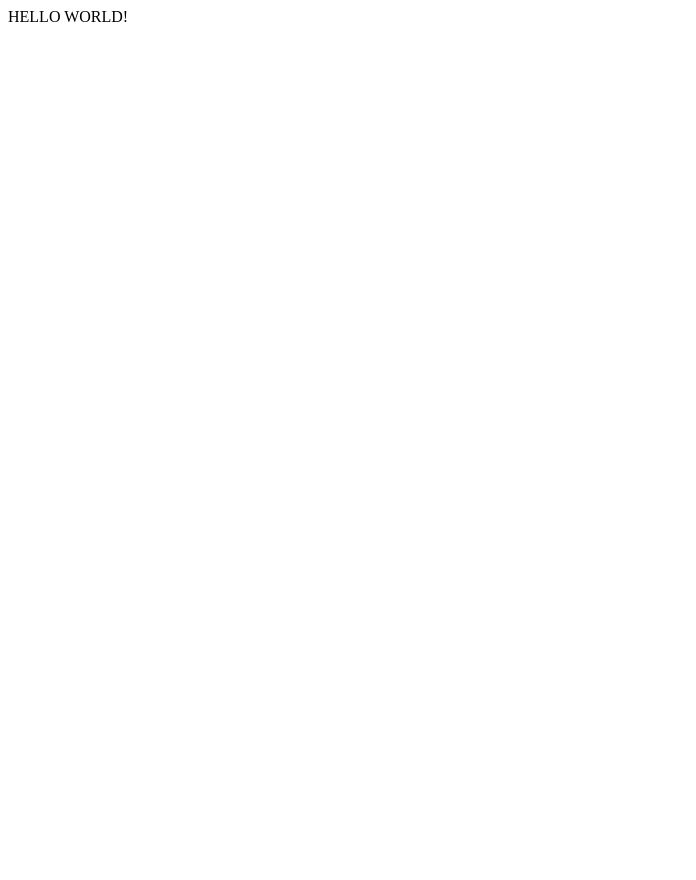
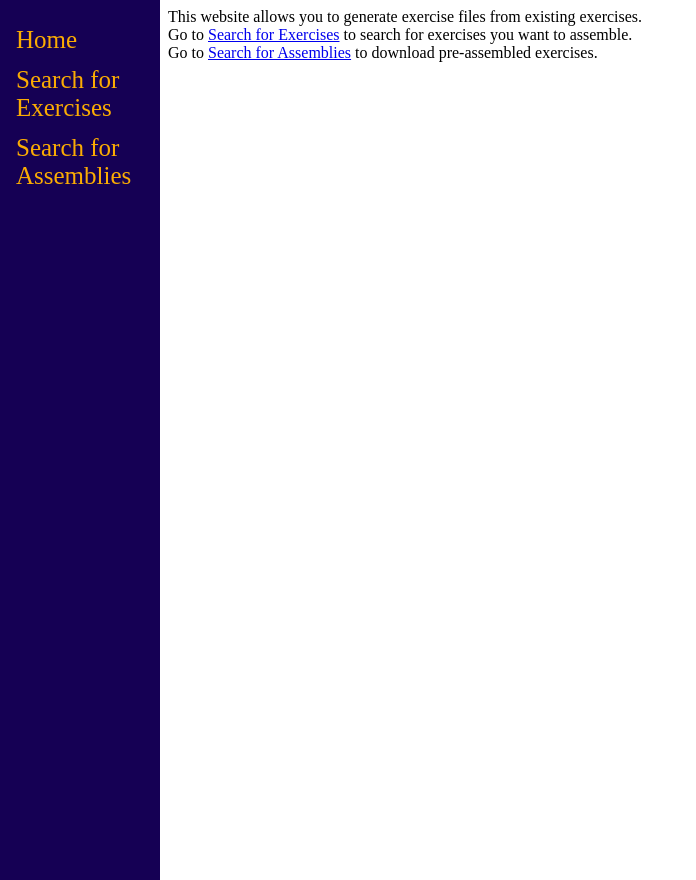
Before and after one commit to Blackstar513/dynamic-exercise-generation, a Django app: page /exgen/ in a window 1280 px wide. Before the commit the part shown is almost empty. Shown: the whole page, without its empty margins (0-696 px from the left). Run offline with Django 3.2, Linux system fonts and the light colour scheme.

Commit message:
renamed index to home; added home view template

```diff
--- a/dynexgen/exgen/templates/exgen/base.html
+++ b/dynexgen/exgen/templates/exgen/base.html
@@ -38,7 +38,7 @@
 
 <body>
 	<div class="sidebar">
-		<a href="{% url 'exgen:index' %}">Home</a>
+		<a href="{% url 'exgen:home' %}">Home</a>
 		<a href="{% url 'exgen:exercise_search' %}">Search for Exercises</a>
 		<a href="{% url 'exgen:assembly_search' %}">Search for Assemblies</a>
 	</div>
--- /dev/null
+++ b/dynexgen/exgen/templates/exgen/home.html
@@ -0,0 +1,11 @@
+{% extends "exgen/base.html" %}
+
+{% block title %}Home{% endblock %}
+
+{% block content %}
+This website allows you to generate exercise files from existing exercises.
+<br>
+Go to <a href="{% url 'exgen:exercise_search' %}">Search for Exercises</a> to search for exercises you want to assemble.
+<br>
+Go to <a href="{% url 'exgen:assembly_search' %}">Search for Assemblies</a> to download pre-assembled exercises.
+{% endblock %}
--- a/dynexgen/exgen/urls.py
+++ b/dynexgen/exgen/urls.py
@@ -5,7 +5,7 @@ from . import views
 app_name = 'exgen'
 
 urlpatterns = [
-    path('', views.index, name='index'),
+    path('', views.home, name='home'),
     path('<int:pk>/exercise', views.ExerciseBottomUpView.as_view(), name='bottom_up'),
     path('<int:pk>/exercise_root', views.ExerciseTopDownView.as_view(), name='top_down'),
     path('<int:pk>/exercise_answers', views.ExerciseAnswerBottomUpView.as_view(), name='answer_bottom_up'),
--- a/dynexgen/exgen/views/example_views.py
+++ b/dynexgen/exgen/views/example_views.py
@@ -5,8 +5,8 @@ from django.http import HttpResponse
 from ..models import Exercise, ExerciseDependency
 
 
-def index(request):
-    return HttpResponse("HELLO WORLD!")
+def home(request):
+    return render(request, 'exgen/home.html')
 
 
 class ExerciseBottomUpView(generic.ListView):
```
